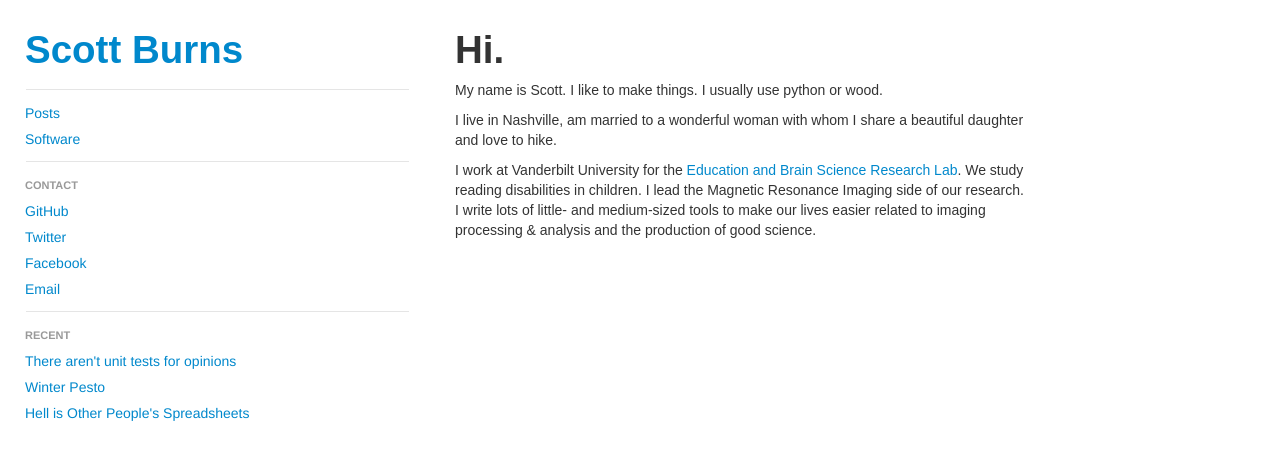
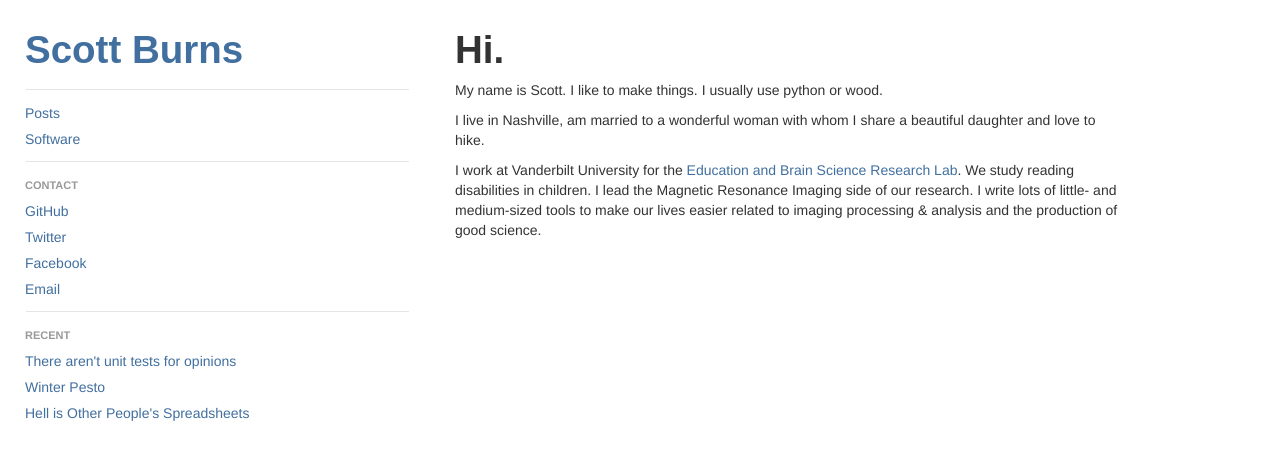
Before and after one commit to sburns/sburns.github.com, a Jekyll site: the page built from index.md, in a window 1280 px wide. Shown: the top 460 px of the page. Built offline with Jekyll 4.4.1, drawn with Linux system fonts in a browser that asks for light colours.

Commit message:
layout and css tweaks

```diff
--- a/_layouts/default.html
+++ b/_layouts/default.html
@@ -38,7 +38,7 @@
             </ul>
           </div>
         </div>
-        <div class="span6 offset4">
+        <div class="span7 offset4">
           <div class="visible-phone phone-padding">
             <h1><a href="/">{{ site.name}}</a></h1>
             <ul class="nav nav-pills">
@@ -51,8 +51,6 @@
           <div class="visible-tablet visible-desktop">
             {{ content }}
           </div>
-        </div>
-        <div class="span2">
         </div>
       </div>
     </div> <!-- /container -->
--- a/css/style.css
+++ b/css/style.css
@@ -7,11 +7,13 @@ body {
 }
 
 h1, h2, h3, h4, h5, h6 {
-  font-family: "eskapade-1","eskapade-2", sans-serif;
+  font-family: "museo-sans1", "museo-sans-2", sans-serif;
+  font-weight: 700;
 }
 
-p {
+p li {
   font-family: "museo-sans1", "museo-sans-2", sans-serif;
+  color: #3D3D3D ;
 }
 
 .byline {
@@ -23,6 +25,10 @@ p {
 }
 
 .phone-padding {
-    padding-left: 20px;
-    padding-right: 20px;
+    padding-left: 5%;
+    padding-right: 5%;
 }
+
+a {
+  color: #416F9F;
+}
```
